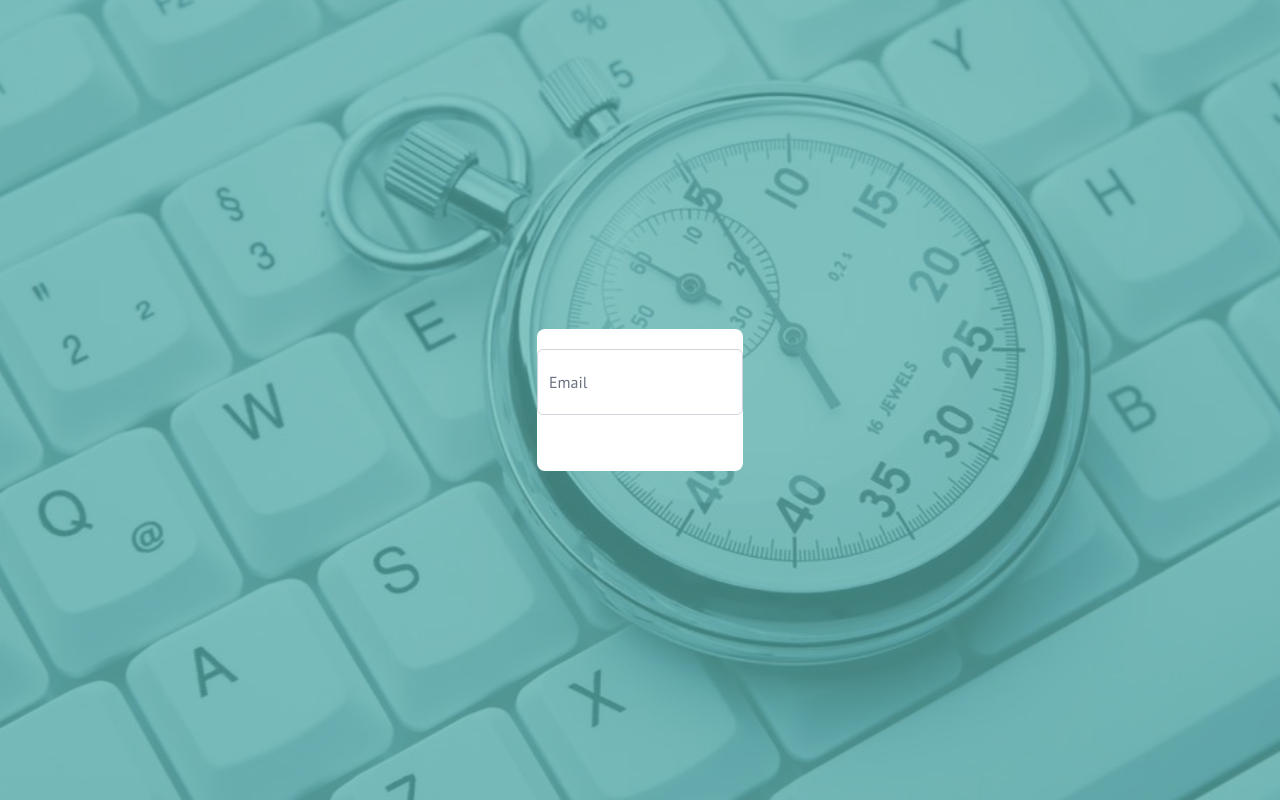
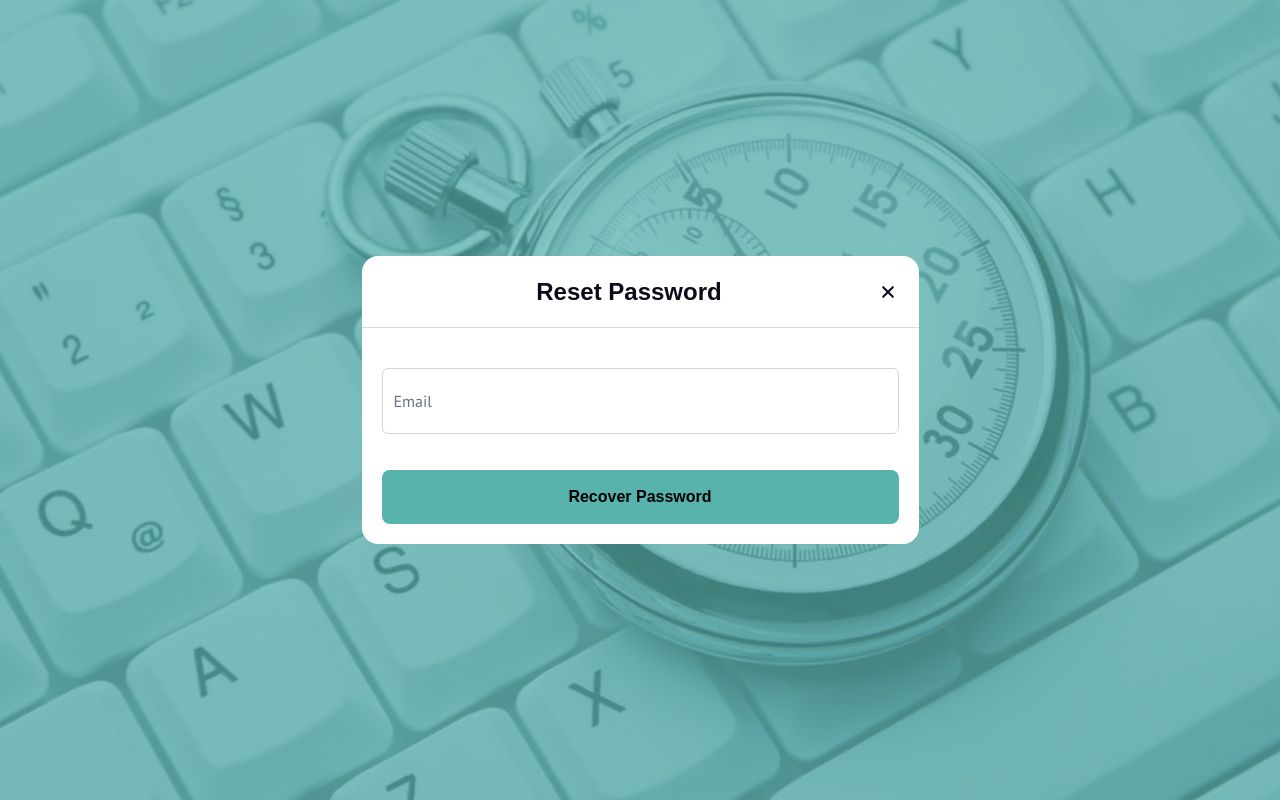
Before and after one commit to junior-8080/auctionApp, a Next.js app: page /auth/recover-password in a window 1280 px wide. Built offline with nearby package versions, Linux system fonts and the light colour scheme.

Commit message:
clean up

```diff
--- a/src/features/auth/components/FormWrapper.tsx
+++ b/src/features/auth/components/FormWrapper.tsx
@@ -25,7 +25,7 @@ function FormWrapper(
         <p className="font-bold text-2xl flex-1 text-center">{props.title}</p>
         <IoClose className="text-[22px]" />
       </div>
-      <div>{props.children}</div>
+      <div className={"p-5"}>{props.children}</div>
     </div>
   );
 }
--- a/src/features/auth/pages/RecoverPassword.tsx
+++ b/src/features/auth/pages/RecoverPassword.tsx
@@ -2,20 +2,24 @@
 import BaseInput from "@/components/BaseInput";
 import React from "react";
 import { useForm, SubmitHandler } from "react-hook-form";
+import FormWrapper from "@auth/components/FormWrapper";
 
 type FormValues = {
   email: string;
 };
 const RecoverPassword = () => {
-  const { register, handleSubmit } = useForm<FormValues>();
+  const {
+    register,
+    handleSubmit,
+    formState: { errors },
+  } = useForm<FormValues>();
 
   const onSubmit: SubmitHandler<FormValues> = (data) => {
     console.log(data);
   };
 
   return (
-    <div className="flex flex-col items-center justify-center h-screen">
-      <div className="bg-white p-8 rounded-lg shadow-lg">
+    <FormWrapper title={"Reset Password"}>
       <form onSubmit={handleSubmit(onSubmit)} className="flex flex-col gap-4">
         <BaseInput
           id={"email"}
@@ -23,19 +27,19 @@ const RecoverPassword = () => {
           {...register("email", {
             required: "Email is required",
           })}
+          errorMessage={errors.email ? errors.email.message : ""}
           type="email"
           placeholder="Enter your email"
         />
 
         <button
-            type="submit"
-            className="bg-blue-500 hover:bg-blue-600 text-white font-bold py-2 px-4 rounded focus:outline-none focus:ring focus:border-blue-400"
+          type={"submit"}
+          className={`mt-5 w-full bg-teal rounded-lg justify-center font-bold h-[54px]`}
         >
-            Recover
+          Recover Password
         </button>
       </form>
-      </div>
-    </div>
+    </FormWrapper>
   );
 };
 
```
Lines whose indentation alone changed are shown as unchanged.
